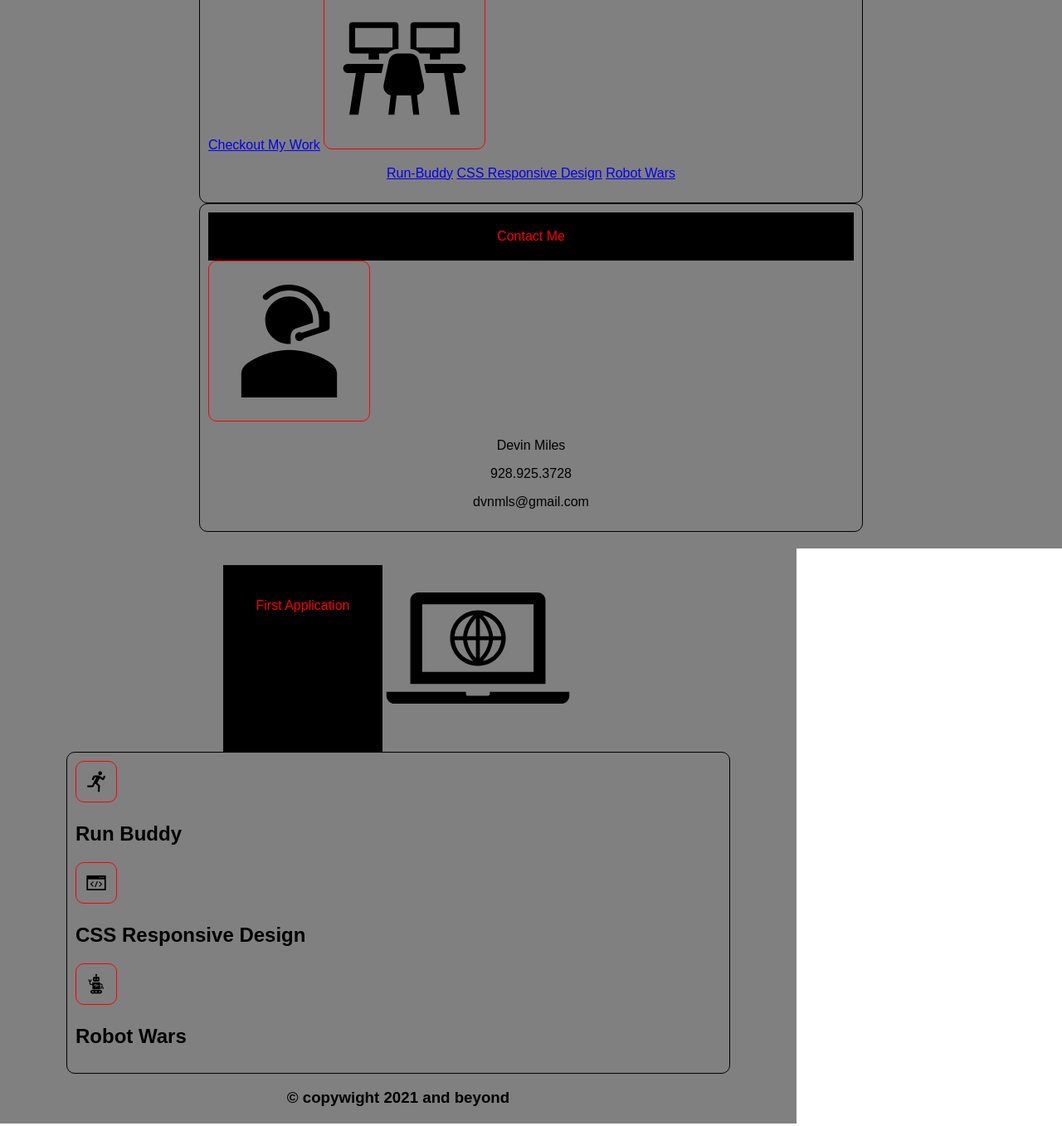
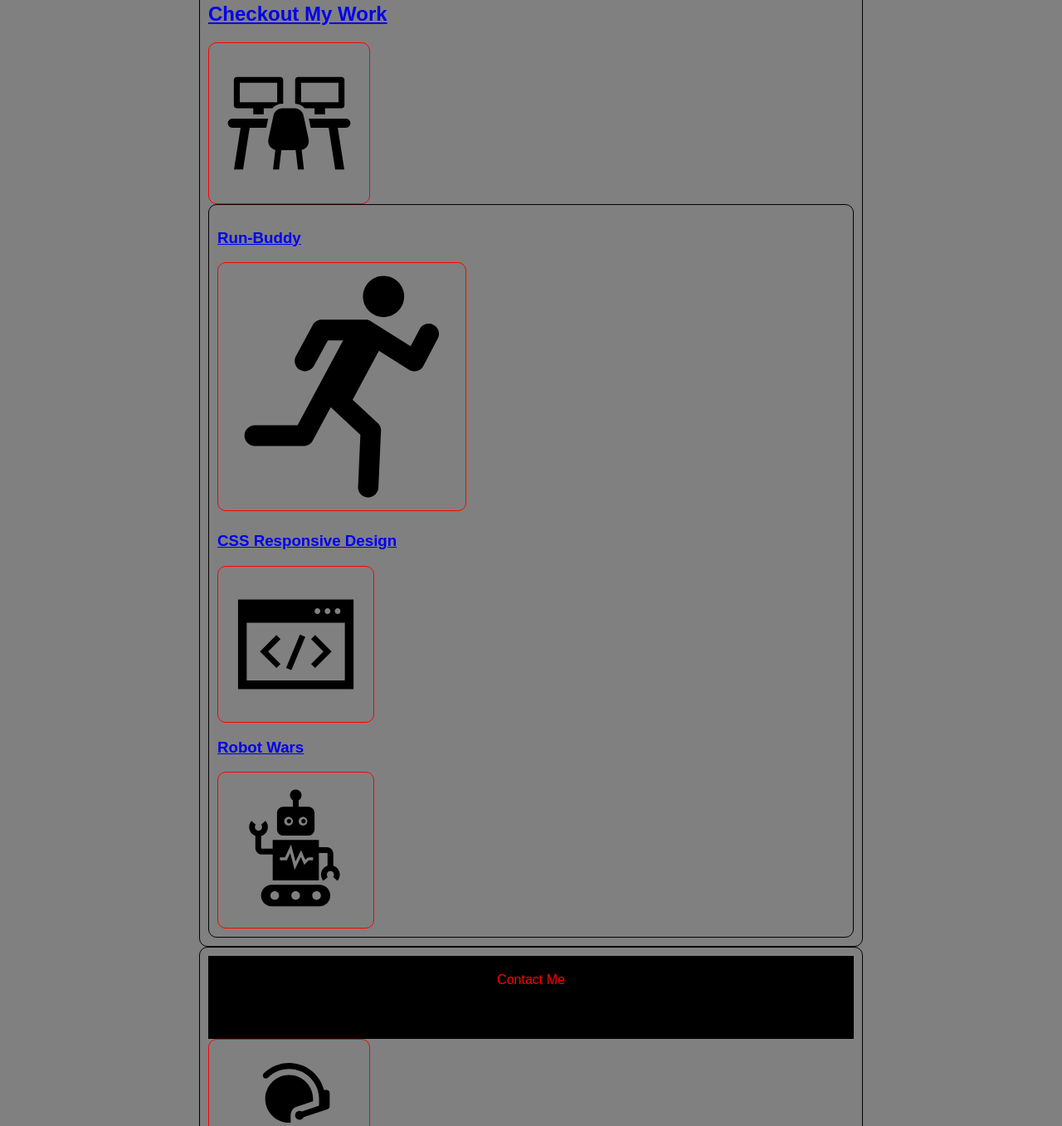
Before and after one commit to dvnmiles/student-bio, a plain HTML site: page index.html in a window 1280 px wide. Shown: the part 762-2119 px from the top of the page at 83% size. Drawn offline with Linux system fonts and the light colour scheme.

Commit message:
updating

```diff
--- a/assets/css/style.css
+++ b/assets/css/style.css
@@ -7,13 +7,23 @@
 
 /* hero styling */
 .hero {
-  height: 200px;
-  width: 25%;
+  height: 300px;
+  width: 300px;
   margin-bottom: 25px;
-  background-image: url("../images/firstApp.svg");
+  background-image: url("../images/runBuddy.svg");
   background-size: cover;
   background-position: center;
+  display: flex;
+  flex: 0 0 100px;
+  border-style: solid;
+  border-color:red;
+  border-width: 1px;
+  border-radius: 10px;
+  padding: 10px; /*50px*/
+
+
 }
+
 
   /*applies arial font to text in body of linked html doc*/
   body {
@@ -23,36 +33,40 @@
 
   /*applies 40 pixels of space around objects, centers the text, and colors the background blue*/
   header {
-    padding: 40px;
+    position: relative;
+    width: 100%;
+    height: 100px;
+    padding: 5px;
     text-align: center;
     background: black;
     color:red;
   }
 
-  .profile img {
-    width: 100px;
+  .header {
+    position: relative;
+    width: 100%;
+  }
+
+  .header img {
+    width: 50px;
     border-style: solid;
     border-color: red;
     border-width: 1px;
     border-radius: 10px;
-    padding: 10px; /*50px*/
+    display: flex;
     flex: 0 0 400px;
     max-width: 100%;
-    height: auto;
     float: left;
   }
 
   .card img {
-    display: flexbox;
+    display: flex;
     flex: 0 0 100px;
-
-
     border-style: solid;
     border-color:red;
     border-width: 1px;
     border-radius: 10px;
     padding: 10px; /*50px*/
-
     max-width: 25%;
     height: auto;
     justify-content: left;
@@ -130,6 +144,8 @@
   What is it doing here?
   TODO:  The flex property is shorthand for setting flex items to either get bigger or smaller to fit the flex container on the screen.
   Here the property is giving the flexbox an area of 400px*/
+
+
   .card {
     border-style: solid;
     border-width: 1px;
@@ -145,7 +161,7 @@
   }
 
   .card p {
-    text-align: center;
+    text-align: left;
   }
 
   .card img {
--- a/index.html
+++ b/index.html
@@ -2,7 +2,7 @@
 <html lang="en-us">
 
 <head>
-  <title>Student Portfolio</title>
+  <title>Devin Miles' Student Portfolio</title>
   <meta charset="UTF-8" />
   <meta name="viewport" content="width=device-width, initial-scale=1" />
   <link rel="stylesheet" type="text/css" href="./assets/css/style.css" />
@@ -14,7 +14,7 @@
   <header class="header" id="section-top">
     <section class="profile">
       <img src="./assets/images/profileDevinMiles.jpg">
-      <h2>Devin Miles' Portfolio</h2>
+      <h2>Devin Miles' Student Portfolio</h2>
       <p>"...a shadowy flight into the dangerous world of a man who does not exist."</p>
   </header>
 
@@ -40,22 +40,14 @@
     <!-- Sidebar (option)
 
       <aside class="contact-info">
-        <img src="./assets/images/profileDevinMiles.jpg">
-        <h2>Devin Miles' Portfolio</h2>
-        <p>Prepare to be amazed...</p>
-        <p>
-          ...ummm... keep preparing...this is going to be a second...
-        </p>
-        <p>
-          <h3>Phone:</h3> 928.925.3728
-          <h3>Email:</h3> dvnmls@gmail.com
-        </p>
+        <img src="./assets/images/ADD IMAGE FILE">
+        <h2> ... </h2>
+        <p> ... </p>
       </aside>
-
 -->
 
 
-      <!-- Body Cards -->
+    <!-- Body -->
     <div class="body">
 
       <section class="card" id="about-me">
@@ -66,22 +58,35 @@
 
         <p>Go ahead, look it up.</p>
 
-      <p>Prepare to be amazed...</p>
+        <p>Now check out my work and prepare to be amazed...</p>
 
-      <p>...ummm... keep preparing...this is going to be a second...</p>
+        <p>...ummm... keep preparing...this is going to be a second...where's KITT when you need it. </p>
 
       </section>
 
 
       <section class="card" id="my-work">
+
         <header>My Work</header>
-          <a href="#apps">Checkout My Work</a>
+
+        <h1><a href="#apps">Checkout My Work</a></h1>
         <img src="./assets/images/myWork.svg" alt="Work Examples" />
-          <p>
-            <a href="#runBuddy">Run-Buddy</a>
-            <a href="#code">CSS Responsive Design</a>
-            <a href="#robotWars">Robot Wars</a>
-             <!-- ADD PROJECTS as you go-->
+
+        <!-- First Application Larger is Size -->
+
+        <section class="card" id="apps">
+          <h3><a href="#runBuddy">Run-Buddy</a></h3>
+          <section class="hero" alt="Run Buddy"></section>
+
+
+          <!-- Remaining Applications -->
+
+          <h3 id="app-img-2"><a href="#code">CSS Responsive Design</a></h3>
+          <img src="./assets/images/code.svg" alt="CSS Responsive Design" />
+
+          <h3 id="app-img-3"></h3id><a href="#robotWars">Robot Wars</a></h3>
+          <img src="./assets/images/robotWars.svg" alt="Robot Wars" />
+        </section>
       </section>
 
       <section class="card" id="contact-me">
@@ -95,30 +100,6 @@
     </div>
   </main>
 
-    <!-- Titled Images of Applications -->
-
-    <div class="applications">
-
-      <section class="apps-sub1">
-        <header>First Application</header>
-
-        <!-- First Application Larger is Size -->
-
-    <section class="hero" alt="My First Application"></section>
-      <section class="card" id="apps">
-
-          <!-- Remaining Applications -->
-          <img src="./assets/images/runBuddy.svg" alt="" />
-          <h2 id="app-img-1">Run Buddy </h2>
-
-          <img src="./assets/images/code.svg" alt="" />
-          <h2 id="app-img-2">CSS Responsive Design</h2>
-
-          <img src="./assets/images/robotWars.svg" alt="" />
-          <h2 id="app-img-3">Robot Wars</h2>
-
-
-      </section>
 
   <!-- Footer -->
   <footer class="footer">
```
Lines whose indentation alone changed are shown as unchanged.
